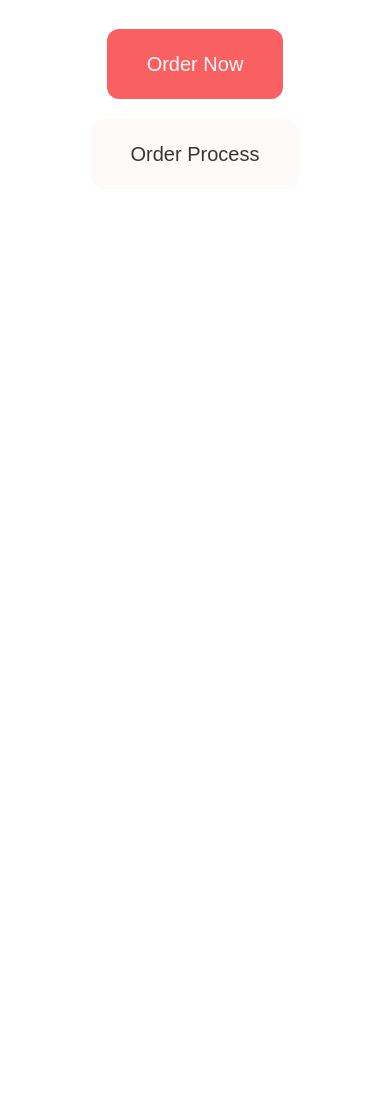
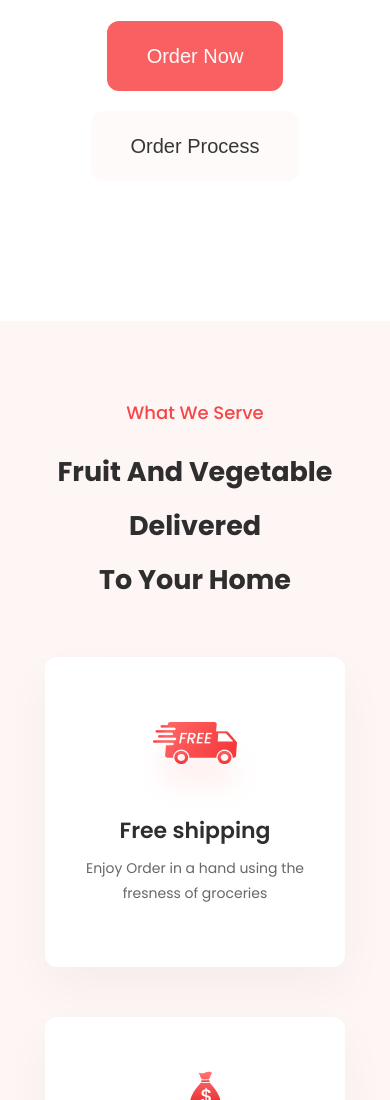
Before and after one commit to vm9036/grocery-food, a plain HTML site: page index.html in a window 390 px wide. Shown: the part 900-2000 px from the top of the page. Before the commit the page ends 1089 px from the top, so only its background shows below. Drawn offline with Linux system fonts and the light colour scheme.

Commit message:
updated what we serve section with mobile respobnsive

```diff
--- a/assets/css/mobile-responsive.css
+++ b/assets/css/mobile-responsive.css
@@ -2,7 +2,7 @@
 @media screen and (max-width: 767px) {
     .container {
         width: 100%;
-        padding: 0 10px;
+        padding: 0 15px;
     }
 
     /* Show Hamburger Icon, Hide Navigation Menu by Default */
@@ -11,8 +11,10 @@
     }
 
     .nav_menu {
-        display: none; /* Hidden by default */
+        display: none;
+        /* Hidden by default */
     }
+
     .search_bar {
         display: none;
     }
@@ -22,20 +24,40 @@
         flex-direction: column-reverse;
     }
 
-    .hero_content{
+    .hero_content {
         text-align: center;
     }
 
-    .hero_heading_contnet h2{
+    .hero_heading_contnet h2 {
         font-size: 45px;
     }
 
-    .hero_btns .hero_process{
+    .hero_btns .hero_process {
         margin-top: 20px;
         margin-left: 0;
     }
+
     /* hero section ends */
+
+    /* what we serve section starts */
+
+    .what_we_serve_sec {
+        padding: 80px 0;
+    }
+
+    .what_we_serve_sec h2 {
+        font-size: 27px;
+        margin-top: 20px;
+    }
+
+    .what_we_serve_cards {
+        margin-top: 50px;
+    }
+
+    /* what we serve section ends */
 }
+
+
 
 /* Small Devices (Phones, 577px to 767px) */
 @media screen and (min-width: 577px) and (max-width: 767px) {
@@ -49,8 +71,10 @@
     }
 
     .nav_menu {
-        display: none; /* Hidden by default */
+        display: none;
+        /* Hidden by default */
     }
+
     .search_bar {
         display: none;
     }
@@ -60,17 +84,18 @@
         flex-direction: column-reverse;
     }
 
-    .hero_content{
+    .hero_content {
         text-align: center;
     }
 
-    .hero_heading_contnet h2{
+    .hero_heading_contnet h2 {
         font-size: 50px;
     }
 
-    .hero_btns .hero_process{
+    .hero_btns .hero_process {
         margin-top: 20px;
         margin-left: 0;
     }
+
     /* hero section ends */
 }
--- a/assets/css/style.css
+++ b/assets/css/style.css
@@ -21,6 +21,7 @@ body {
 @media screen and (min-width: 1200px) {
     .container {
         max-width: 1140px;
+        margin: 0 auto;
     }
 }
 
@@ -120,6 +121,7 @@ body {
 
 .hero_sec {
     margin-top: 39px;
+    margin-bottom: 140px;
 }
 
 .hero_main_sec {
@@ -207,4 +209,77 @@ body {
 
 /* hero section ends */
 
+/* what we serve section starts */
+.what_we_serve_sec {
+    background: rgba(254, 245, 245, 1);
+    padding: 100px 0;
+}
+
+.what_we_serve_content {
+    text-align: center;
+}
+
+.what_we_serve_content p {
+    font-weight: 500;
+    font-size: 18px;
+    line-height: 24px;
+    letter-spacing: 1%;
+    color: rgba(245, 71, 72, 1);
+}
+
+.what_we_serve_content h2 {
+    font-weight: 700;
+    font-size: 40px;
+    line-height: 54px;
+    text-transform: capitalize;
+    color: rgba(46, 46, 46, 1);
+
+}
+
+.what_we_serve_cards {
+    margin-top: 80px;
+    display: flex;
+    justify-content: center;
+    gap: 50px;
+    flex-wrap: wrap;
+    align-items: center;
+}
+
+.what_we_serve_card {
+    width: 300px;
+    height: 310px;
+    background: rgba(255, 255, 255, 1);
+    box-shadow: 0px 20px 50px 0px rgba(0, 0, 0, 0.04);
+    border-radius: 12px;
+
+    display: flex;
+    flex-direction: column;
+    justify-content: center;
+    align-items: center
+}
+
+.what_we_serve_card h3 {
+    font-weight: 600;
+    font-size: 22px;
+    line-height: 100%;
+    text-align: center;
+    color: rgba(46, 46, 46, 1);
+}
+
+.what_we_serve_card p {
+    font-weight: 400;
+    font-size: 14px;
+    line-height: 25px;
+    text-align: center;
+
+    color: rgba(103, 103, 103, 1);
+    margin-top: 14px;
+    padding: 0 20px;
+}
+
+
+/* whatwesere section ends */
+
+
+
 /* main ends */
--- a/index.html
+++ b/index.html
@@ -41,6 +41,7 @@
             </div>
         </header>
         <main>
+            <!-- hero section starts -->
             <section class="hero_sec">
                 <div class="container">
                     <div class="hero_main_sec">
@@ -65,8 +66,41 @@
                     </div>
                 </div>
             </section>
+            <!-- hero section ends -->
+
+            <!-- what we serve section starts -->
+            <section class="what_we_serve_sec">
+                <div class="container">
+                    <div class="what_we_serve_main">
+                        <div class="what_we_serve_content">
+                            <p>What We Serve</p>
+                            <h2>fruit and vegetable delivered<br> to your home</h2>
+                        </div>
+                        <div class="what_we_serve_cards">
+                            <div class="what_we_serve_card">
+                                <img src="assets/images/free-shipping-icon.png" alt="Fruits and Vegetables">
+                                <h3>Free shipping</h3>
+                                <p>Enjoy Order in a hand using the fresness of groceries</p>
+                            </div>
+                            <div class="what_we_serve_card">
+                                <img src="assets/images/returns-icon.png" alt="Dairy Products">
+                                <h3>15 days returns</h3>
+                                <p>Order in a handy way using the freshness of the groceries.</p>
+                            </div>
+                            <div class="what_we_serve_card">
+                                <img src="assets/images/secure-checkout-icon.png" alt="Bakery Items">
+                                <h3>Secure checkout</h3>
+                                <p>If you get rotten items - return immediately to us.</p>
+                            </div>
+                        </div>
+                    </div>
+                </div>
+            </section>
+            <!-- what we serve section ends -->
         </main>
         <footer>
+
+
         </footer>
     </div>
 </body>
```
Also changed, not shown: assets/images/button-play-process.png (added), assets/images/free-shipping-icon.png (added), assets/images/returns-icon.png (added), assets/images/secure-checkout-icon.png (added).
